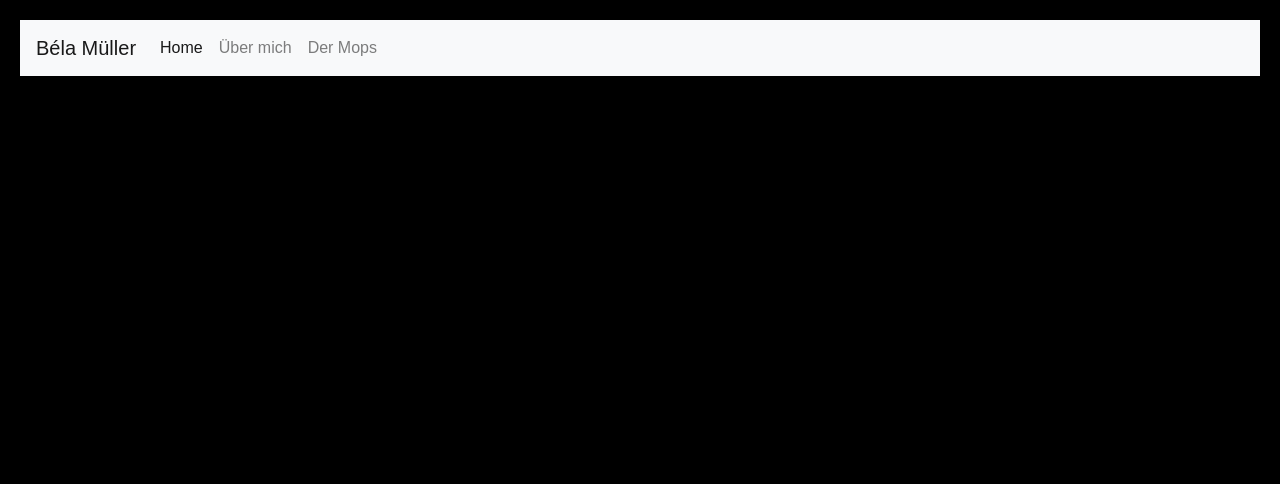
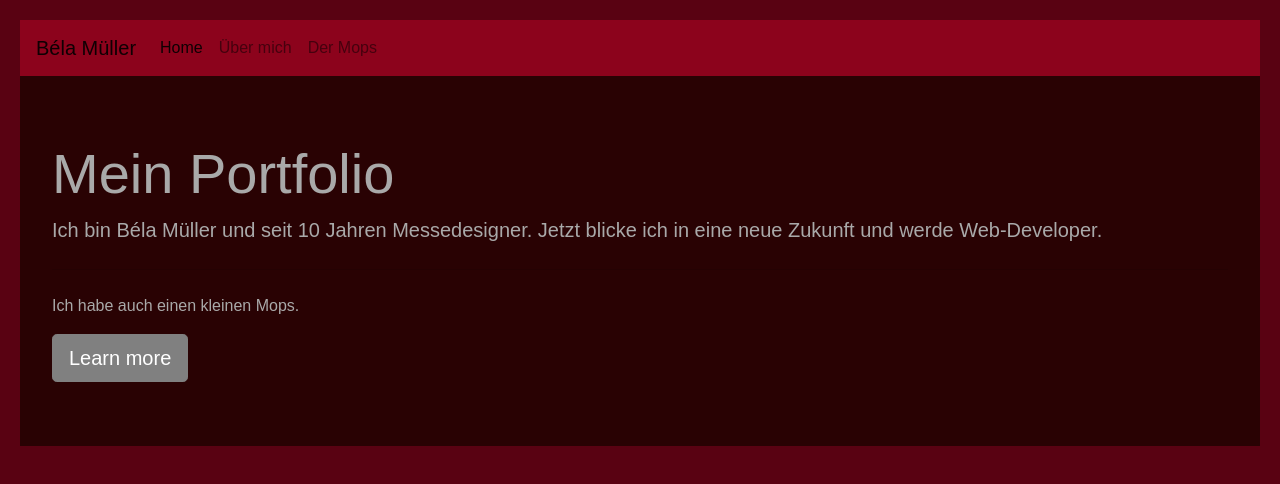
Before and after one commit to bwnstck/portfoliobm, a website: page index.html in a window 1280 px wide. Drawn offline with nearby package versions, Linux system fonts and the light colour scheme.

Commit message:
Add jumbotron and style

```diff
--- a/index.html
+++ b/index.html
@@ -11,9 +11,11 @@
     <!-- Custom Bootstrap CSS -->
     <link rel="stylesheet" href="css/custom.css" />
 
-    <title>Hello, world!</title>
+    <title>Über mich</title>
   </head>
   <body>
+    <!-- Navigation-->
+
     <nav class="navbar navbar-expand-lg navbar-light bg-light">
       <a class="navbar-brand" href="#">Béla Müller</a>
       <button
@@ -44,6 +46,17 @@
         <!--<span class="navbar-text"> Navbar text with an inline element </span>-->
       </div>
     </nav>
+    <!-- Header -->
+    <div class="jumbotron">
+      <h1 class="display-4">Mein Portfolio</h1>
+      <p class="lead">
+        Ich bin Béla Müller und seit 10 Jahren Messedesigner. Jetzt blicke ich
+        in eine neue Zukunft und werde Web-Developer.
+      </p>
+      <hr class="my-4" />
+      <p>Ich habe auch einen kleinen Mops.</p>
+      <a class="btn btn-primary btn-lg" href="#" role="button">Learn more</a>
+    </div>
 
     <!-- Optional JavaScript -->
     <!-- jQuery first, then Popper.js, then Bootstrap JS -->
--- a/scss/custom.scss
+++ b/scss/custom.scss
@@ -1,8 +1,8 @@
 // Your variable overrides
 // See node_modules/bootstrap/scss/_variables.scss for all variables
-$body-bg: #000;
+$body-bg: #590212;
 $body-color: white;
-$primary: hotpink;
+$primary: grey;
 $font-family-base: Arial;
 
 // Include all Bootstrap
@@ -13,3 +13,16 @@ $font-family-base: Arial;
 body {
   margin: 20px;
 }
+
+.jumbotron {
+  border-radius: 0;
+  color: #260303;
+}
+
+p {
+  color: darkgray;
+}
+
+h1 {
+  color: darkgrey;
+}
```
Also changed, not shown: css/custom.css, 1 other file.
